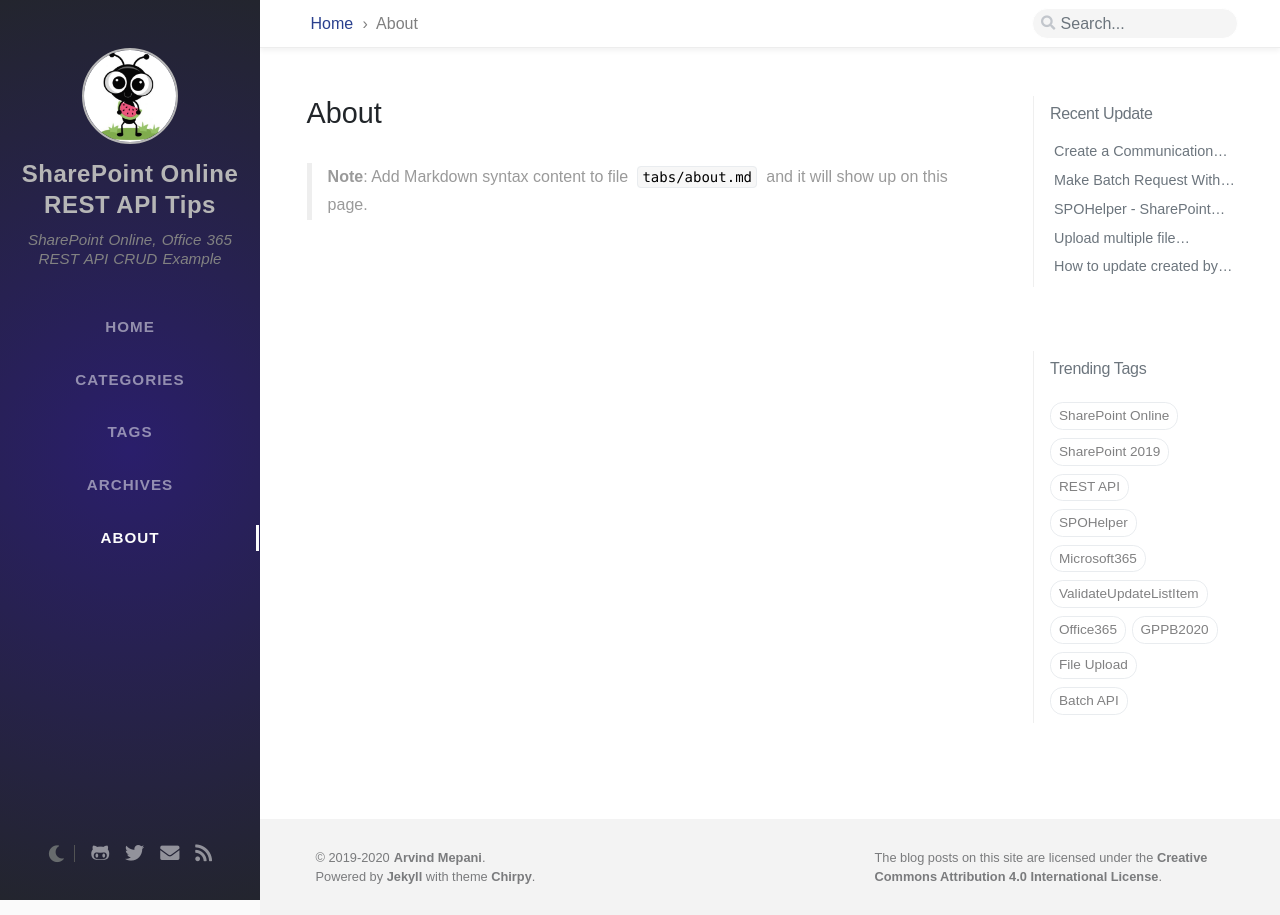
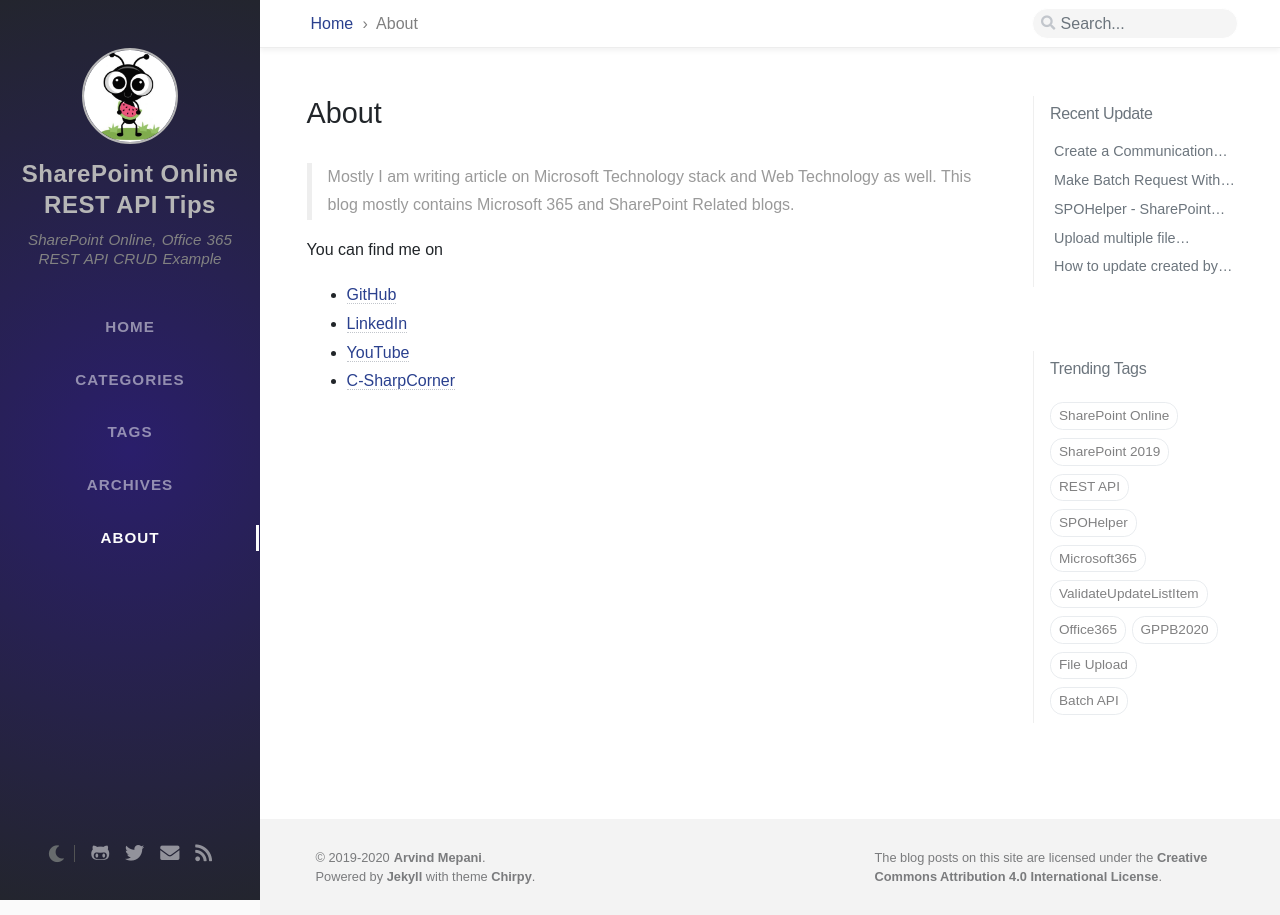
Before and after one commit to anomepani/anomepani.github.io, a Jekyll site: the page built from tabs/about.md, in a window 1280 px wide. Built offline with Jekyll 4.4.1, drawn with Linux system fonts in a browser that asks for light colours; nearby versions of some CDN libraries; some web fonts are replaced; comment, search, counter and statistics services are not loaded.

Commit message:
Updated about and links

```diff
--- a/tabs/about.md
+++ b/tabs/about.md
@@ -8,4 +8,10 @@ title: About
 # MIT License
 ---
 
-> **Note**: Add Markdown syntax content to file `tabs/about.md` and it will show up on this page.
+> Mostly I am writing article on Microsoft Technology stack and Web Technology as well. This blog mostly contains Microsoft 365  and SharePoint Related blogs.
+
+You can find me on
+- [GitHub](https://github.com/anomepani)
+- [LinkedIn](https://www.linkedin.com/in/anomepani)
+- [YouTube](https://www.youtube.com/anomepani)
+- [C-SharpCorner](https://www.c-sharpcorner.com/members/ano-mepani)
```
Also changed, not shown: _posts/2019-08-03-make-batch-request-with-rest-api-in-sharepoint-online-sharepoint.md (+2 -0 lines), _posts/2020-01-12-spohelper-sharepoint-online-rest-api-crud-operation-utility-with-example.md (+4 -0 lines), _posts/2020-01-26-upload-multiple-attachments-in-sharepoint-list-using-rest-api-on-sharepoint-online.md (+2 -0 lines).
